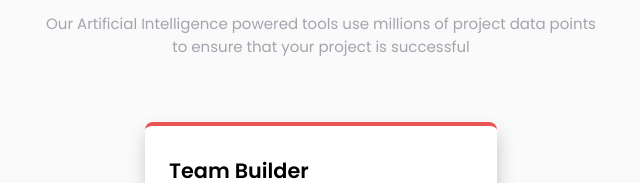
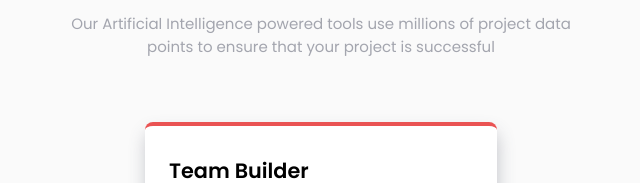
Before and after one commit to cheribella/four-card-feature-section-master, a plain HTML site: page index.html in a window 1280 px wide. Shown: the part 187-370 px from the top of the page, 319-959 px from the left. Drawn offline with Linux system fonts and the light colour scheme.

Commit message:
Update styles.css

```diff
--- a/styles.css
+++ b/styles.css
@@ -183,7 +183,7 @@ p:not(.introduction-subtitle) {
 /*for larger screen sizes*/
 @media (min-width: 968px) {
   .introduction-description {
-    max-width: 50%;
+    max-width: 48%;
   }
 
   .four-card-section {
```
